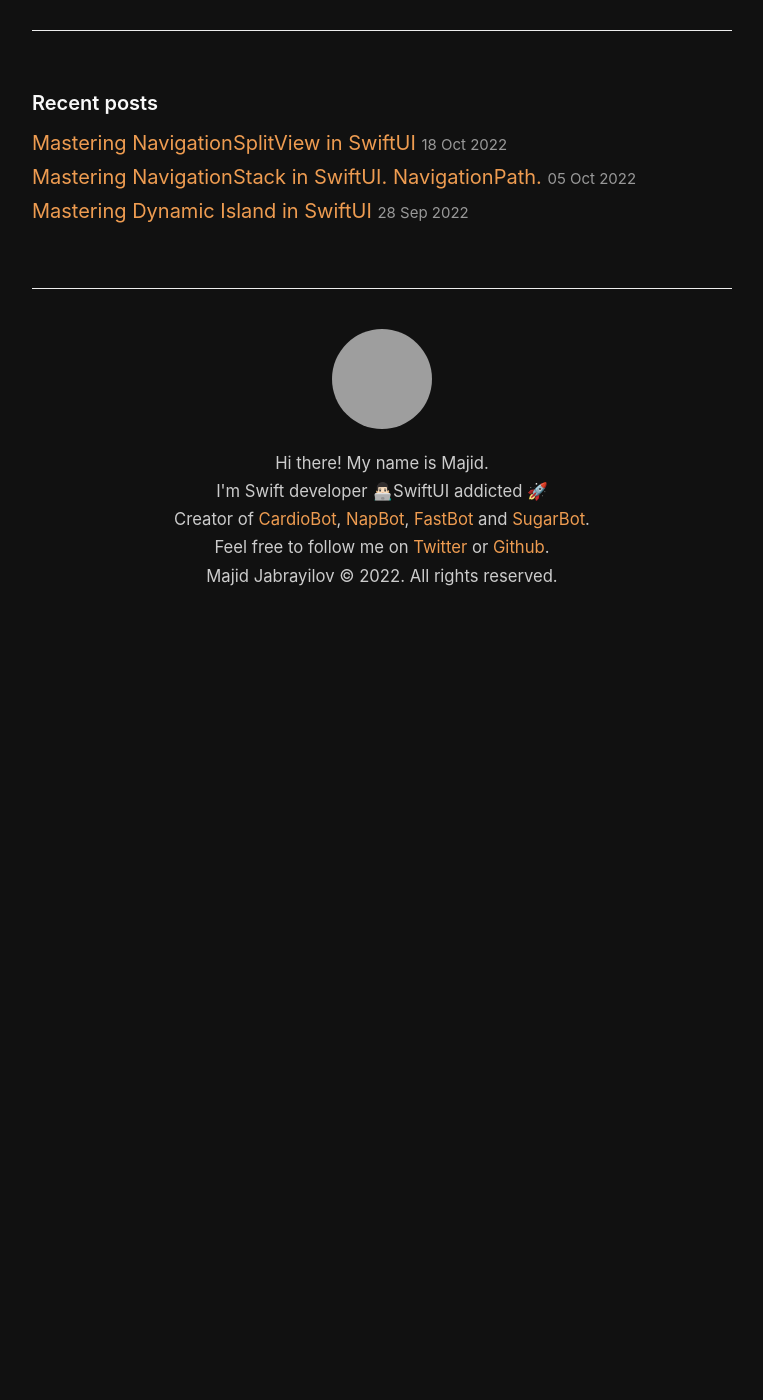
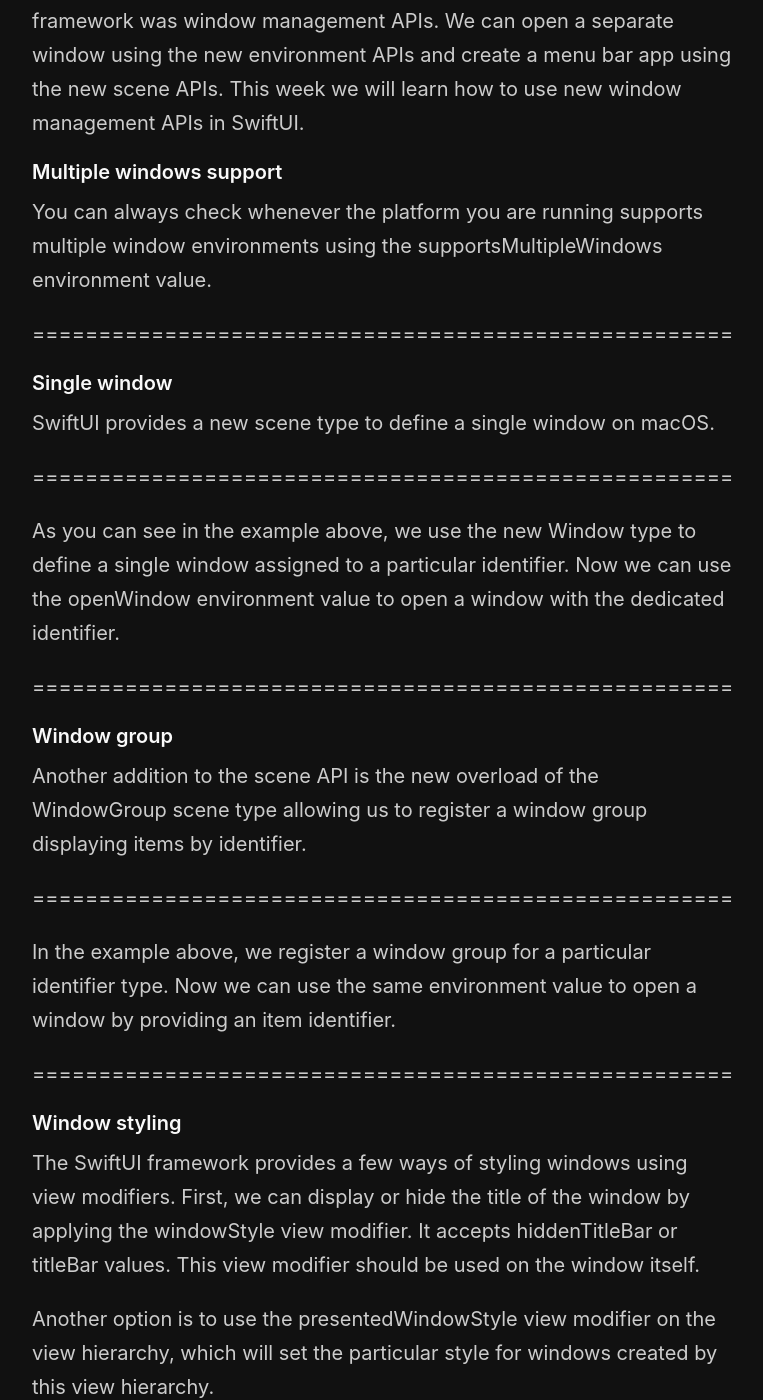
Before and after one commit to mecid/mecid.github.io, a Jekyll site: the page built from _posts/2022-11-02-window-management-in-swiftui.md, in a window 1280 px wide and 1400 px high, scrolled down 306 px. Shown: the whole window, without its empty margins (258-1021 px from the left). Built offline with Jekyll 4.4.1, drawn with Linux system fonts in a browser that asks for light colours; before the commit the page ends 936 px from its top, so only the background shows below that; some of the changed text lies outside the part shown; grey boxes are pictures that could not be loaded.

Commit message:
window management post content added

```diff
--- a/_posts/2022-11-02-window-management-in-swiftui.md
+++ b/_posts/2022-11-02-window-management-in-swiftui.md
@@ -2,3 +2,49 @@
 title: Window management in SwiftUI
 layout: post
 ---
+
+One of the significant additions to the current iteration of the SwiftUI framework was window management APIs. We can open a separate window using the new environment APIs and create a menu bar app using the new scene APIs. This week we will learn how to use new window management APIs in SwiftUI.
+
+#### Multiple windows support
+You can always check whenever the platform you are running supports multiple window environments using the supportsMultipleWindows environment value.
+
+=====================================================
+
+#### Single window
+SwiftUI provides a new scene type to define a single window on macOS.
+
+=====================================================
+
+As you can see in the example above, we use the new Window type to define a single window assigned to a particular identifier. Now we can use the openWindow environment value to open a window with the dedicated identifier.
+
+=====================================================
+
+#### Window group
+Another addition to the scene API is the new overload of the WindowGroup scene type allowing us to register a window group displaying items by identifier.
+
+=====================================================
+
+In the example above, we register a window group for a particular identifier type. Now we can use the same environment value to open a window by providing an item identifier.
+
+=====================================================
+
+#### Window styling
+The SwiftUI framework provides a few ways of styling windows using view modifiers. First, we can display or hide the title of the window by applying the windowStyle view modifier. It accepts hiddenTitleBar or titleBar values. This view modifier should be used on the window itself.
+
+Another option is to use the presentedWindowStyle view modifier on the view hierarchy, which will set the particular style for windows created by this view hierarchy.
+
+#### Menubar window
+Menu bar apps are very popular on macOS, and now we have a native way to build them in SwiftUI. There is a new scene type called MenuBarExtra. It appears in the system menu bar and presents its content in a popover-like window.
+
+=====================================================
+
+You can control the visibility of the menu bar icon via another overload accepting a boolean binding.
+
+=====================================================
+
+Menu bar apps can render their content as a menu or inside a dedicated window. You can control this behavior using the menuBarExtraStyle view modifier.
+
+=====================================================
+
+#### Conclusion
+Today we learned how to use new APIs to manage windows in SwiftUI. The declarative approach we used to see for views is working for high-level concepts like windows now. Feel free to use it to build iOS, iPadOS, and macOS apps in a single codebase.
```
